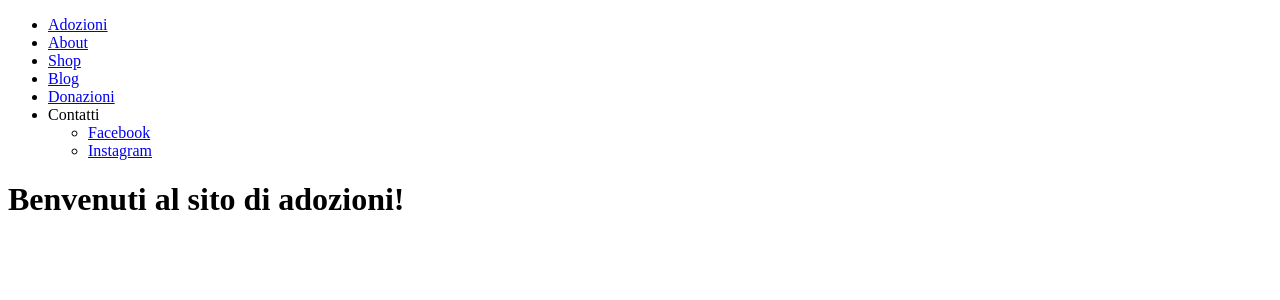
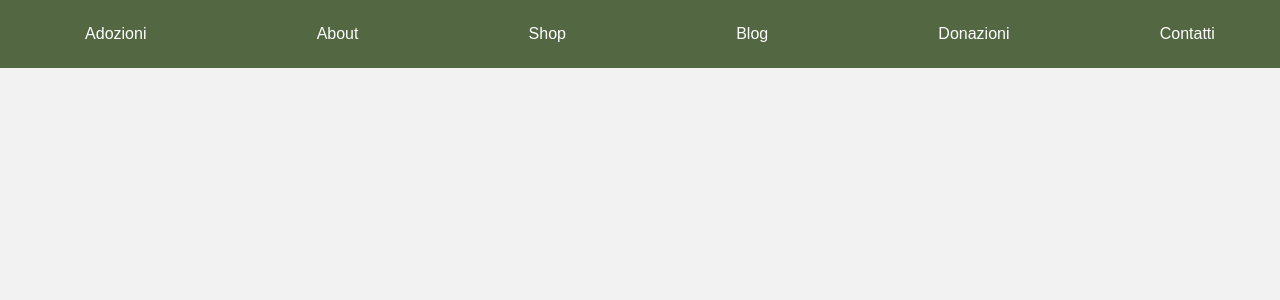
Before and after one commit to develhope/FS27-Team2-Project4, a React (Vite) app: page / in a window 1280 px wide. Shown: the top 300 px of the page. Built offline with nearby package versions, Linux system fonts and the light colour scheme.

Commit message:
aggiunto il css

```diff
--- /dev/null
+++ b/src/pages/Donate.css
@@ -0,0 +1,129 @@
+/* Stili generali per la pagina Donate */
+.donation-content {
+    max-width: 800px; /* Larghezza massima del contenuto */
+    margin: 20px auto; /* Centra il contenuto orizzontalmente */
+    padding: 20px;
+    background-color: #fff; /* Sfondo bianco */
+    border-radius: 8px; /* Angoli arrotondati */
+    box-shadow: 0 2px 4px rgba(0, 0, 0, 0.1); /* Ombra leggera */
+  }
+
+  .donation-content h1 {
+    color: rgb(82, 103, 66); /* Verde scuro per il titolo */
+    text-align: center;
+    margin-bottom: 20px;
+  }
+
+  .donation-content p {
+    line-height: 1.6; /* Aumenta la leggibilità del testo */
+    margin-bottom: 15px;
+  }
+
+  .donation-content form {
+    display: flex; /* Allinea gli elementi del form orizzontalmente */
+    flex-direction: column; /* Disposizione verticale degli elementi */
+    gap: 10px; /* Spazio tra gli elementi */
+  }
+
+  .donation-content label {
+    font-weight: bold;
+  }
+
+  .donation-content input[type="number"] {
+    padding: 8px;
+    border: 1px solid #ccc;
+    border-radius: 4px;
+  }
+
+  .donate-button {
+    background-color: rgb(246, 188, 178); /* Rosa pallido */
+    color: rgb(30, 30, 30); /* Testo nero */
+    padding: 10px 20px;
+    border: none;
+    border-radius: 5px;
+    cursor: pointer;
+    transition: background-color 0.3s;
+  }
+
+  .donate-button:hover {
+    background-color: rgb(229, 144, 130); /* Rosa più scuro al passaggio del mouse */
+  }
+
+  /* Stile per il messaggio di errore */
+  .error-message {
+    color: red;
+    font-weight: bold;
+  }
+
+  /* Stile per lo spinner di caricamento */
+  .spinner {
+    border: 4px solid rgba(0, 0, 0, 0.1);
+    border-top: 4px solid rgb(82, 103, 66); /* Verde scuro */
+    border-radius: 50%;
+    width: 20px;
+    height: 20px;
+    animation: spin 1s linear infinite;
+  }
+
+  @keyframes spin {
+    0% { transform: rotate(0deg); }
+    100% { transform: rotate(360deg); }
+  }
+
+  /* navbar.css */
+
+/* navbar.css */
+.navbar {
+    background-color: rgb(82, 103, 66); /* Verde scuro */
+    color: white;
+    padding: 15px 0;
+    position: fixed;
+    top: 0;
+    left: 0;
+    width: 100%;
+    z-index: 100;
+  }
+
+  .navbar ul {
+    list-style-type: none;
+    margin: 0;
+    padding: 0;
+    display: flex;
+    justify-content: space-around; /* Distribuisce gli elementi uniformemente */
+    align-items: center; /* Allinea al centro verticalmente */
+  }
+
+  .navbar li {
+    margin: 0; /* Rimuovi margini laterali */
+  }
+
+  .navbar a {
+    display: block;
+    padding: 10px 20px; /* Aumenta la padding per una migliore area cliccabile */
+    color: white;
+    text-decoration: none;
+    transition: background-color 0.3s;
+  }
+
+  .navbar a:hover {
+    background-color: rgb(146, 170, 127); /* Verde più chiaro al passaggio del mouse */
+  }
+
+  /* Stili per i link dei social media (sottomenu Contatti) */
+  .navbar ul ul {
+    display: none;
+    position: absolute;
+    background-color: rgb(246, 188, 178); /* Rosa pallido */
+  }
+
+  .navbar li:hover > ul {
+    display: block;
+  }
+
+  .navbar ul ul a {
+    color: rgb(30, 30, 30);
+  }
+
+  .navbar ul ul a:hover {
+    background-color: rgb(215, 215, 215);
+  }
--- a/src/pages/Donate.jsx
+++ b/src/pages/Donate.jsx
@@ -4,6 +4,7 @@ import {
     usePayPalScriptReducer,
 } from "@paypal/react-paypal-js";
 import { Link } from "react-router-dom";
+import './Donate.css'
 
 function Donate() {
   const [{ isPending }, paypalDispatch] = usePayPalScriptReducer();
@@ -61,7 +62,7 @@ function Donate() {
 
   return (
     <div>
-      <nav>
+      <nav className="navbar">
         <ul>
           <li>
             <Link to="/adozioni">Adozioni</Link>
--- /dev/null
+++ b/src/pages/Home.css
@@ -0,0 +1,60 @@
+/* home.css */
+
+/* Stili generali per la homepage */
+body {
+    font-family: sans-serif; /* Scegli un font che ti piace */
+    margin: 0;
+    padding: 0;
+    background-color: rgb(242, 242, 242); /* Sfondo grigio chiaro */
+  }
+
+  /* Contenitore principale della homepage (sotto la navbar) */
+  .home-content {
+    padding-top: 80px; /* Spazio per la navbar fissa */
+    text-align: center; /* Centra il contenuto */
+  }
+
+  /* Stile per il titolo principale */
+  .home-content h1 {
+    color: rgb(82, 103, 66); /* Verde scuro */
+    margin-bottom: 20px;
+  }
+
+  /* Sezione "Benvenuto" */
+  .welcome-section {
+    background-color: #fff; /* Sfondo bianco */
+    padding: 30px;
+    border-radius: 8px;
+    box-shadow: 0 2px 4px rgba(0, 0, 0, 0.1); /* Ombra leggera */
+    margin-bottom: 30px;
+  }
+
+  /* Stili per le immagini (aggiungi le tue immagini) */
+  .featured-animals {
+    display: flex;
+    justify-content: space-around;
+    gap: 20px;
+  }
+
+  .featured-animals img {
+    max-width: 250px;
+    border-radius: 8px;
+  }
+
+  /* Stile per le call to action */
+  .cta-button {
+    display: inline-block;
+    background-color: rgb(246, 188, 178); /* Rosa pallido */
+    color: rgb(30, 30, 30); /* Testo scuro */
+    padding: 10px 20px;
+    text-decoration: none;
+    border-radius: 5px;
+    transition: background-color 0.3s;
+  }
+
+  .cta-button:hover {
+    background-color: rgb(229, 144, 130); /* Rosa più scuro al passaggio del mouse */
+  }
+
+
+  /* navbar.css */
--- a/src/pages/Home.jsx
+++ b/src/pages/Home.jsx
@@ -1,10 +1,11 @@
 import React from 'react';
 import { Link } from 'react-router-dom';
+import './Home.css'
 
 function Home() {
   return (
     <div>
-      <nav>
+      <nav className="navbar">
         <ul>
           <li><Link to="/adozioni">Adozioni</Link></li>
           <li><Link to="/about">About</Link></li>
```
